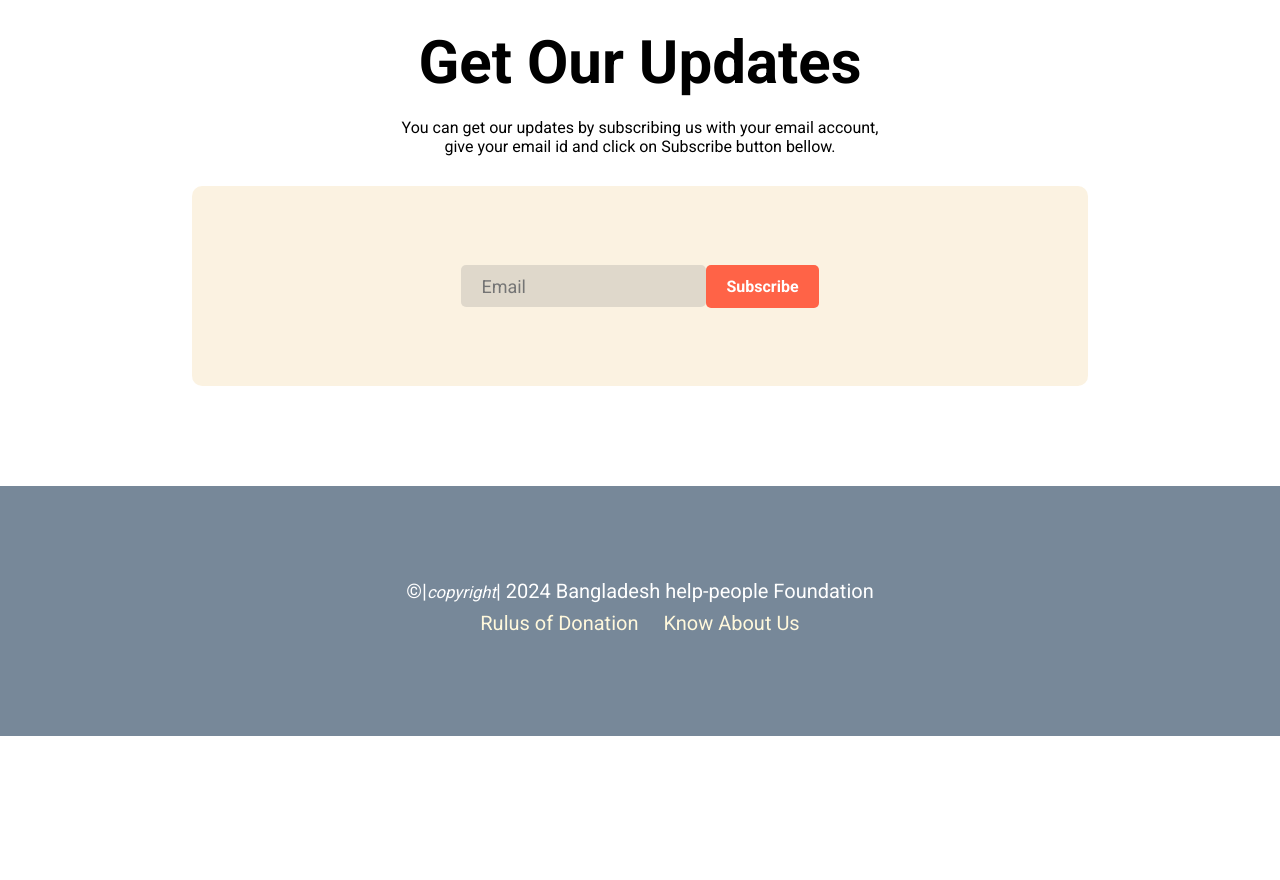
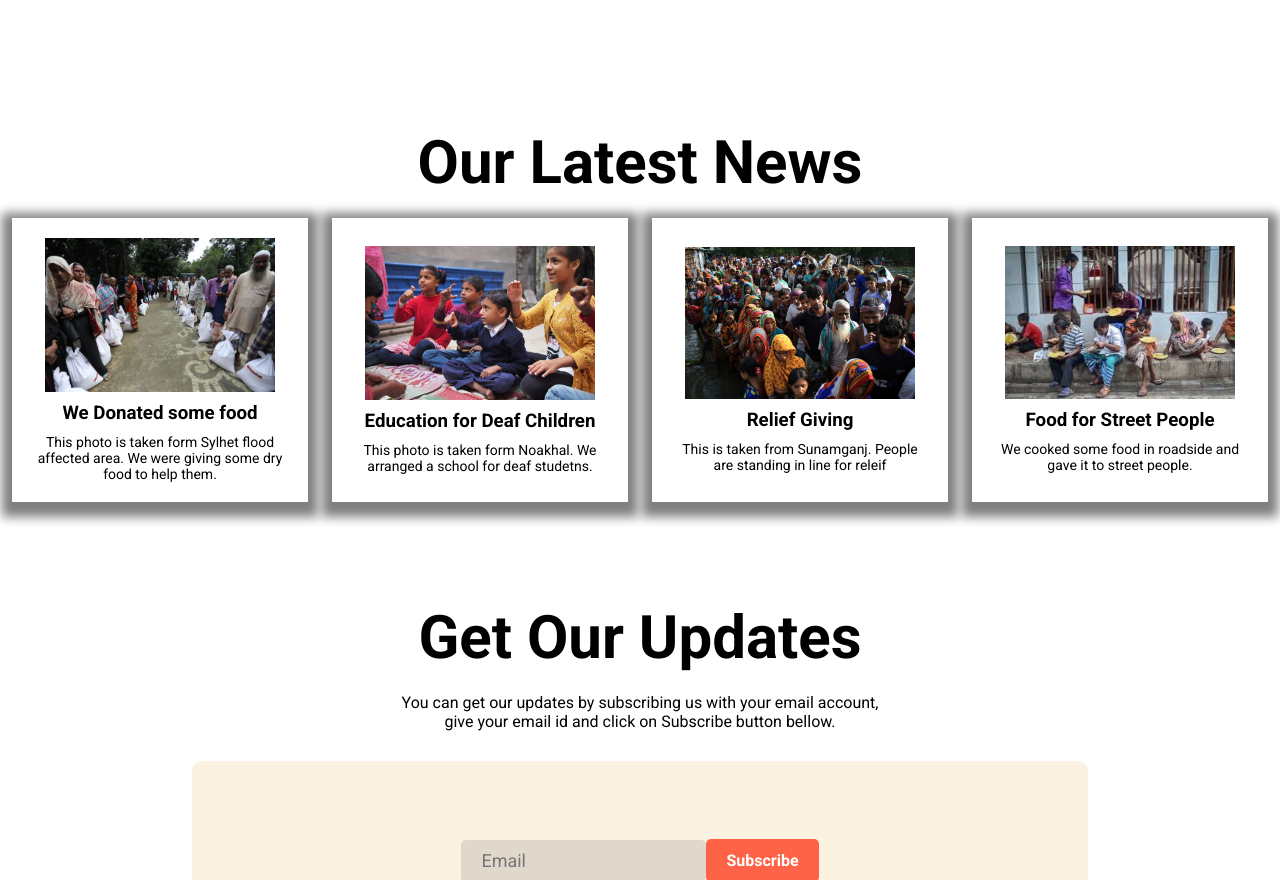
Before and after one commit to merazul-amin/assignment-one, a plain HTML site: page index.html in a window 1280 px wide. Shown: the part 1920-2800 px from the top of the page. Before the commit the page ends 2656 px from the top, so only its background shows below. Drawn offline with Linux system fonts and the light colour scheme.

Commit message:
help-huminity

```diff
--- a/index.html
+++ b/index.html
@@ -13,8 +13,7 @@
     <section class="page-top">
         <h1>Let's Help Those Who Are</h1>
         <h1>More In Need</h1>
-        <p>For huge flood in Sylhet area we are collecting donation for helping them. <br>
-            Please help them by donationg them as much as you can.
+        <p>
         </p>
         <a href="" class="donate-button">Donate Now</a>
     </section>
@@ -82,6 +81,32 @@
         </div>
     </section>
 
+    <section class="news-sec">
+        <h1>Our Latest News</h1>
+        <div class="news">
+            <div class="news-col">
+                <img src="images/releif.webp" alt="">
+                <h3>We Donated some food</h3>
+                <p>This photo is taken form Sylhet flood affected area. We were giving some dry food to help them.</p>
+            </div>
+            <div class="news-col">
+                <img src="images/education-bangladesh (2).jpg" alt="">
+                <h3>Education for Deaf Children</h3>
+                <p>This photo is taken form Noakhal. We arranged a school for deaf studetns.</p>
+            </div>
+            <div class="news-col">
+                <img src="images/donation7.jpg" alt="">
+                <h3>Relief Giving</h3>
+                <p>This is taken from Sunamganj. People are standing in line for releif</p>
+            </div>
+            <div class="news-col">
+                <img src="images/street-people1.jpg" alt="">
+                <h3>Food for Street People</h3>
+                <p>We cooked some food in roadside and gave it to street people.</p>
+            </div>
+        </div>
+    </section>
+
     <section class="update-sec">
         <h1>Get Our Updates</h1>
         <p>You can get our updates by subscribing us with your email account, <br>
--- a/style.css
+++ b/style.css
@@ -28,12 +28,13 @@ h1 {
 /*-------------- Page top Section  ---------------*/
 
 .page-top {
-    width: 100vw;
+    width: 100%;
     height: 100vh;
-    background-image: url();
+    background-image: url(images/top-back2.jpg);
     background-repeat: no-repeat;
-    background-size: cover;
-    color: rgb(0, 0, 0);
+    background-size: 100%;
+    background-position: center;
+    color: white;
     display: flex;
     flex-direction: column;
     align-items: center;
@@ -41,8 +42,15 @@ h1 {
     text-align: center;
 }
 
+.page-top h1 {
 
+    text-shadow: 2px 3px 5px black;
+}
 
+.page-top p {
+    color: rgb(255, 255, 255);
+    font-size: 22px;
+}
 
 /*-------------- Donation Section  ---------------*/
 
@@ -54,6 +62,7 @@ h1 {
     justify-content: center;
     align-items: center;
     text-align: center;
+    margin-top: 100px;
 }
 
 
@@ -134,6 +143,40 @@ form {
     margin: 30px 60px 30px 8px;
 }
 
+/*-------------- News Section  ---------------*/
+
+.news-sec {
+    text-align: center;
+    margin-top: 100px;
+}
+
+.news-sec .news {
+    display: flex;
+    justify-content: space-around;
+}
+
+.news-sec .news .news-col {
+    width: 20%;
+    box-shadow: 0px 5px 10px 10px gray;
+    display: flex;
+    flex-direction: column;
+    justify-content: center;
+    align-items: center;
+    padding: 20px;
+}
+
+.news-sec .news .news-col img {
+    width: 90%;
+
+}
+
+.news-sec .news .news-col h3 {
+    margin: 10px 0;
+}
+
+.news-sec .news .news-col p {
+    font-size: 14px;
+}
 
 /*-------------- Updates Section  ---------------*/
 
```
Also changed, not shown: images/education-bangladesh (2).jpg (added), images/home.jpg (added), images/home1.jpg (added), images/releif.webp (added), images/street-people.jpg (added), images/street-people1.jpg (added), images/top-back2.jpg (added).
